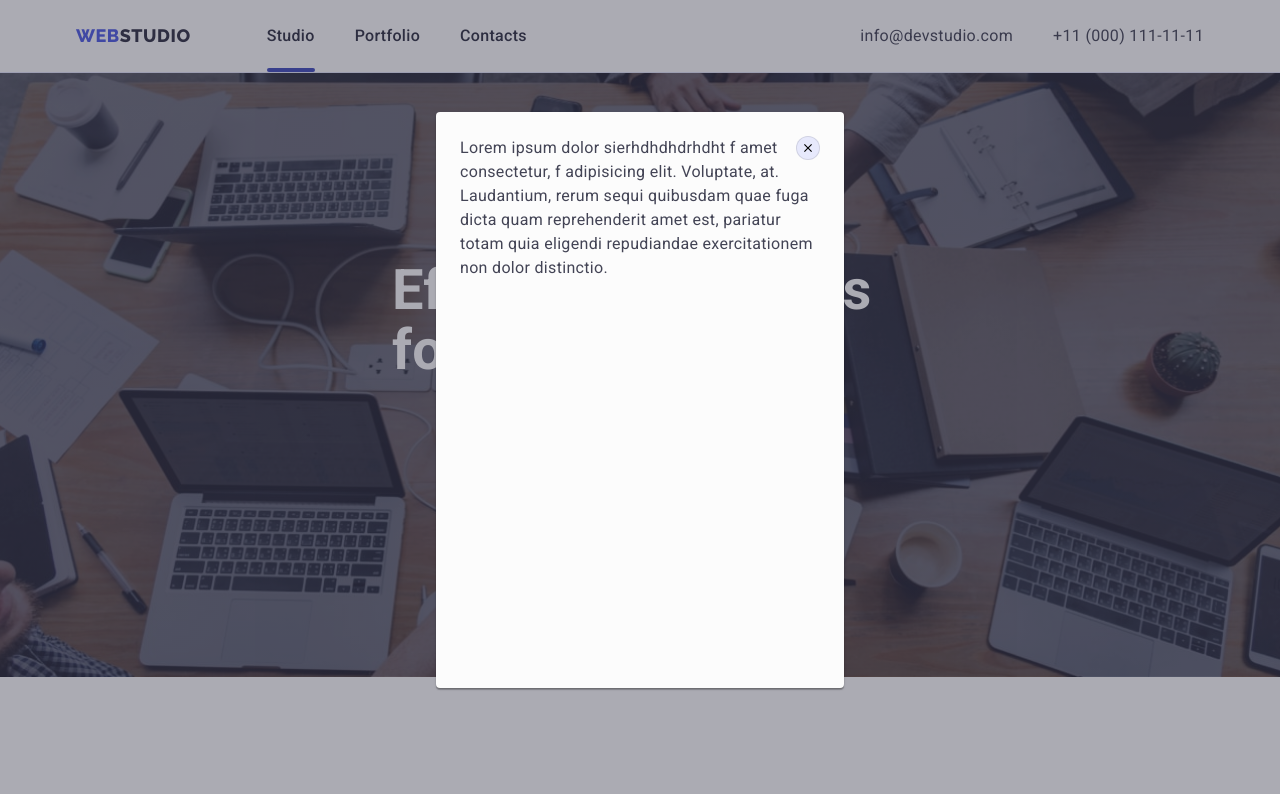
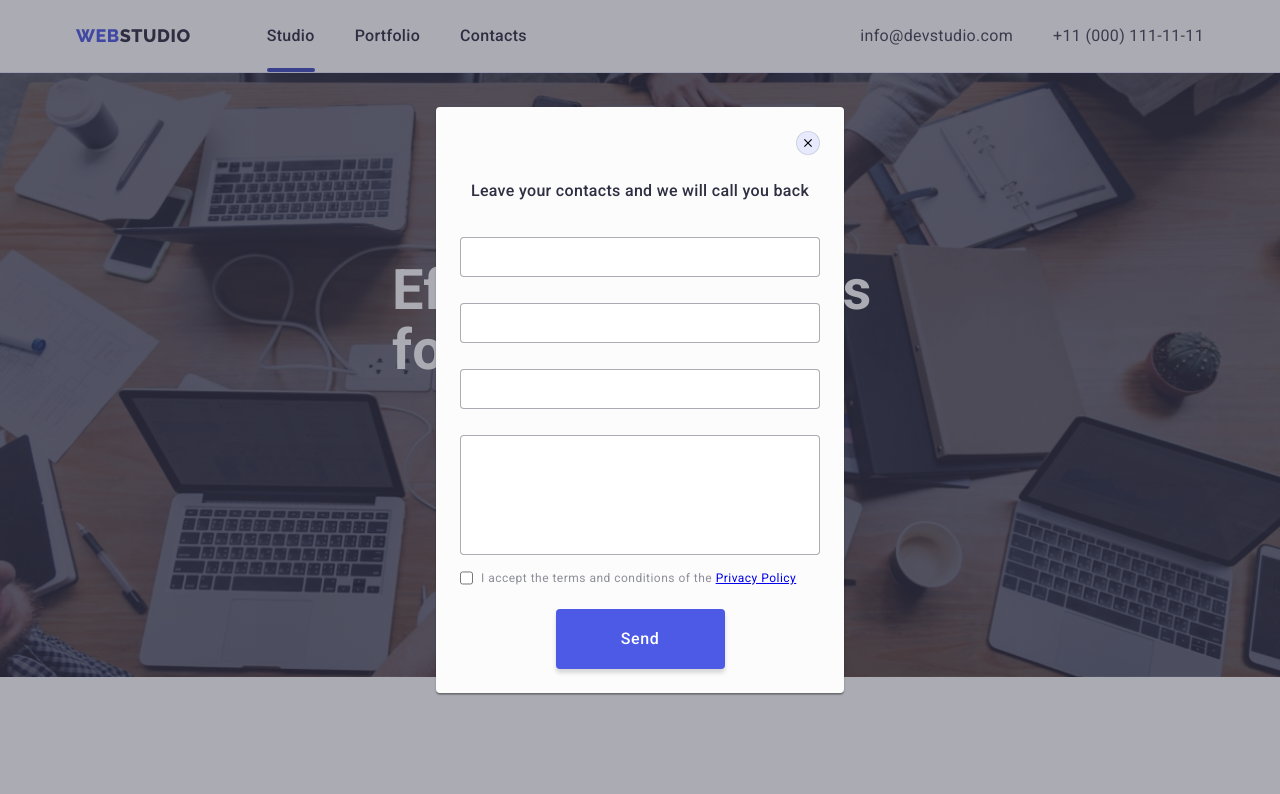
Before and after one commit to blessfire/goit-markup-hw-05, a plain HTML site: page index.html in a window 1280 px wide. Both pictures are taken after a click on the button "Order Service". Shown: the top 794 px of the page. Drawn offline with nearby package versions, Linux system fonts and the light colour scheme.

Commit message:
fix HW
fix HW
color clients, close button href, color-icon-footer

```diff
--- a/css/styles.css
+++ b/css/styles.css
@@ -358,7 +358,6 @@ img {
   display: flex;
   justify-content: space-between;
   gap: 24px;
-  color: var(--group-color);
 }
 
 .link-clients {
@@ -369,6 +368,7 @@ img {
   justify-content: center;
   background-repeat: no-repeat;
   background-position: center;
+  color: var(--group-color);
   border: 1px solid;
   border-radius: 4px;
 
@@ -382,7 +382,6 @@ img {
 
 .link-clients:hover,
 .link-clients:focus .client-icon {
-  fill: var(--primary-color);
   color: var(--primary-color);
 }
 /* *portfolio menu */
@@ -456,13 +455,11 @@ img {
   transition-property: background-color;
   transition-duration: 250ms;
   transition-timing-function: var(--timing-function);
-  transition-delay: 0;
 }
 .card-link {
   transition-property: background-color, box-shadow;
   transition-duration: 250ms;
   transition-timing-function: var(--timing-function);
-  transition-delay: 0;
 }
 
 .card-link:focus,
@@ -546,11 +543,10 @@ img {
   transition-property: background-color;
   transition-duration: 250ms;
   transition-timing-function: var(--timing-function);
-  transition-delay: 0;
 }
 .footer-soc-link:hover,
 .footer-soc-link:focus {
-  background-color: var(--accent-color);
+  background-color: var(--succes-color);
 }
 .footer-soc-list {
   display: flex;
@@ -573,10 +569,7 @@ img {
   opacity: 0;
   pointer-events: none;
 }
-.backdrop.is-hidden .modal {
-  transform: translate(-50%, -50%) scale(0.2);
-  opacity: 0;
-}
+
 .modal {
   position: absolute;
   top: 50%;
@@ -588,14 +581,16 @@ img {
   border-radius: 4px;
   box-shadow: 0px 1px 1px rgba(0, 0, 0, 0.14), 0px 1px 3px rgba(0, 0, 0, 0.12),
     0px 2px 1px rgba(0, 0, 0, 0.2);
-  padding: 24px;
 
   transform: translate(-50%, -50%) scale(1);
   opacity: 1;
   transition: transform 250ms var(--timing-function),
     opacity 250ms var(--timing-function);
 }
-
+.backdrop.is-hidden .modal {
+  transform: translate(-50%, -50%) scale(0.2);
+  opacity: 0;
+}
 .modal-close-btn {
   position: absolute;
   display: flex;
@@ -623,3 +618,84 @@ img {
 .icon-close {
   display: block;
 }
+.modal-content {
+  margin: 0 auto;
+  padding: 0 24px 24px 24px;
+}
+.modal-text {
+  padding-top: 72px;
+  font-weight: 500;
+  font-size: 16px;
+  line-height: 1.5;
+  text-align: center;
+  letter-spacing: 0.02em;
+  color: var(--title-text-color);
+}
+.modal-content {
+  padding: 0 24px 24px 24px;
+}
+
+.modal-list > .list {
+  display: flex;
+  margin-top: 34px;
+  margin-bottom: 16px;
+  align-items: center;
+  flex-direction: column;
+  gap: 26px;
+}
+.modal-item {
+}
+.input-item {
+  min-width: 360px;
+  height: 40px;
+  border: 1px solid rgba(46, 47, 66, 0.4);
+  border-radius: 4px;
+}
+.input-item:focus-visible {
+  border: 1px solid var(--accent-color);
+  color: var(--succes-color);
+}
+
+.modal-item:last-of-type .input-item {
+  height: 120px;
+}
+.accept-wrap {
+  display: flex;
+  margin-top: 16px;
+  margin-bottom: 24px;
+  gap: 8px;
+}
+.input-check {
+  color: var(--group-color);
+  border: 1px solid red;
+  border-radius: 4px;
+}
+
+.accept-text {
+  font-weight: 400;
+  color: #8e8f99;
+  font-size: 12px;
+  line-height: 1.17;
+  align-items: center;
+  letter-spacing: 0.04em;
+  color: var(--group-color);
+}
+.send-button {
+  display: block;
+  margin: 0 auto;
+  padding: 16px 32px;
+  min-width: 169px;
+  border-color: transparent;
+  box-shadow: 0px 4px 4px rgba(0, 0, 0, 0.15);
+  border-radius: 4px;
+  color: var(--hero-text-color);
+  background-color: var(--accent-color);
+
+  transition-property: background-color, box-shadow;
+  transition-duration: 250ms;
+  transition-timing-function: var(--timing-function);
+}
+.send-button:hover,
+.send-button:focus {
+  background-color: var(--primary-color);
+}
--- a/index.html
+++ b/index.html
@@ -433,15 +433,39 @@
       <div class="modal">
         <button class="modal-close-btn" data-modal-close type="button">
           <svg class="icon-close" width="8" height="8">
-            <use href="/images/icons/sprite-icons.svg#icon-close"></use>
+            <use href="./images/icons/sprite-icons.svg#icon-close"></use>
           </svg>
         </button>
-        <p>
-          Lorem ipsum dolor sierhdhdhdrhdht f amet consectetur, f adipisicing
-          elit. Voluptate, at. Laudantium, rerum sequi quibusdam quae fuga dicta
-          quam reprehenderit amet est, pariatur totam quia eligendi repudiandae
-          exercitationem non dolor distinctio.
-        </p>
+        <div class="modal-content">
+          <p class="modal-text">
+            Leave your contacts and we will call you back
+          </p>
+          <div class="modal-list">
+            <ul class="list">
+              <li class="modal-item">
+                <input class="input-item" type="tel" name="name" id="" />
+              </li>
+              <li class="modal-item">
+                <input class="input-item" type="tel" name="phone" id="" />
+              </li>
+              <li class="modal-item">
+                <input class="input-item" type="tel" name="email" id="" />
+              </li>
+              <li class="modal-item">
+                <input class="input-item" type="tel" name="comments" id="" />
+              </li>
+            </ul>
+          </div>
+
+          <div class="accept-wrap">
+            <input class="input-check" type="checkbox" name="accept" id="" />
+            <p class="accept-text">
+              I accept the terms and conditions of the
+              <a href="#">Privacy Policy</a>
+            </p>
+          </div>
+          <button class="btn send-button" type="submit">Send</button>
+        </div>
       </div>
     </div>
     <script src="./js/modal.js"></script>
```
Also changed, not shown: package-lock.json.
